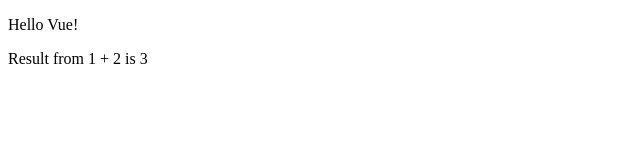
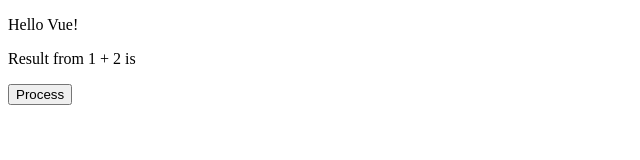
Before and after one commit to willywin99/vue-quiz, a plain HTML site: page index.html in a window 1280 px wide. Shown: the whole page, without its empty margins (0-640 px from the left). Drawn offline with Linux system fonts and the light colour scheme.

Commit message:
Method Properties

```diff
--- a/assets/js/app.js
+++ b/assets/js/app.js
@@ -5,11 +5,17 @@ var app = new Vue({
     message: 'Hello World!',
     message2: 'Hello Vue!',
     int1: 1,
-    int2: 2
+    int2: 2,
+    result: null,
   },
   computed: {
     sum: function() {
       return this.int1 + this.int2;
     }
+  },
+  methods: {
+    sumProcess: function(int3) {
+      return this.result = this.int1 + this.int2 + int3;
+    }
   }
 })
--- a/index.html
+++ b/index.html
@@ -11,7 +11,8 @@
   <div id="app">
     <p v-if="show">{{ message }}</p>
     <p v-else="show">{{ message2 }}</p>
-    <p>Result from {{ int1 }} + {{ int2 }} is {{ sum }}</p>
+    <p>Result from {{ int1 }} + {{ int2 }} is {{ result }}</p>
+    <button v-on:click="sumProcess(2)">Process</button>
   </div>
 
   <!-- development version, includes helpful console warnings -->
```
